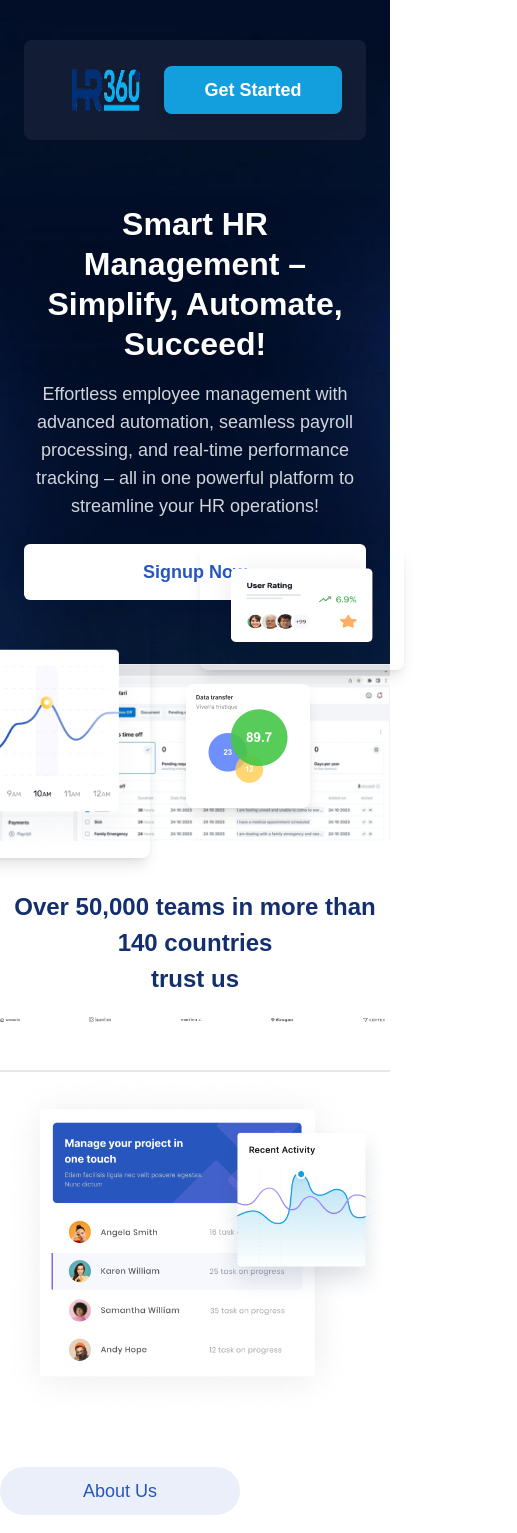
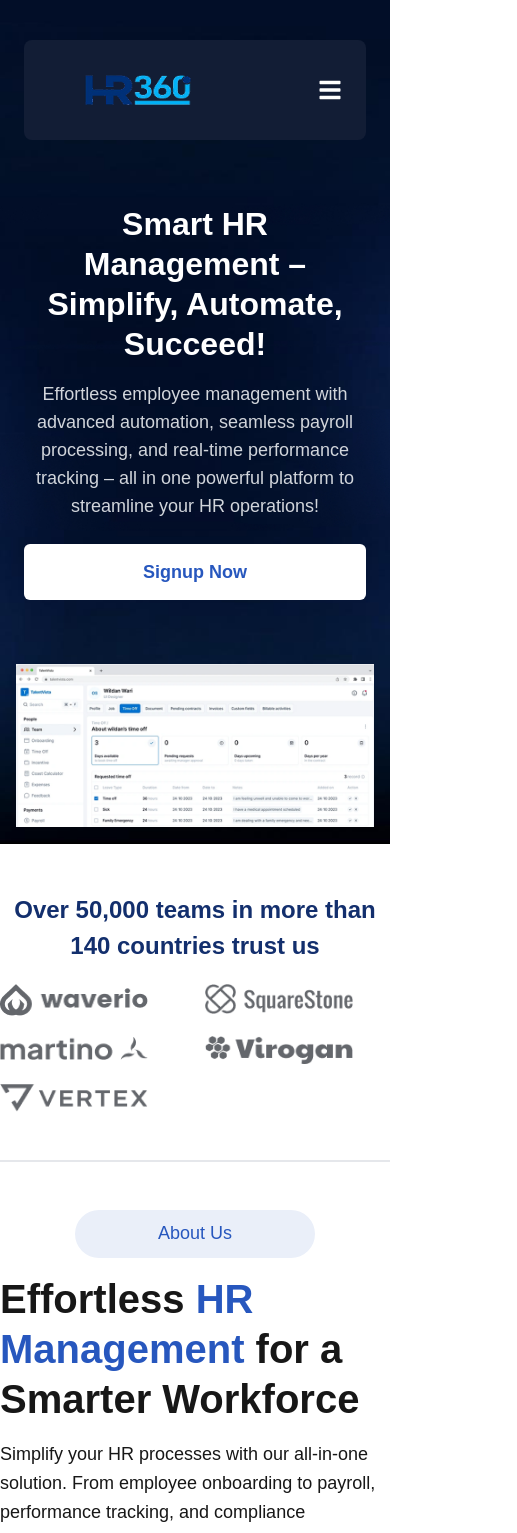
Before and after one commit to borhanphp/smarthr, a Next.js app: page / in a window 390 px wide. Shown: the top 1533 px of the page, 517 px wide, since content can reach past the window. Built offline with nearby package versions, Linux system fonts and the light colour scheme.

Commit message:
udated for responsive design

```diff
--- a/app/page.js
+++ b/app/page.js
@@ -1,12 +1,14 @@
 "use client";
 import Head from "next/head";
 import PackageCard from "@/components/PackageCard";
-import { FaPhone, FaMapMarkerAlt } from "react-icons/fa";
+import { FaPhone, FaMapMarkerAlt, FaBars, FaTimes } from "react-icons/fa";
 import { useState } from "react";
 
 export default function Home() {
   const [isMonthly, setIsMonthly] = useState(true);
   const [activeTab, setActiveTab] = useState("Employee");
+  const [isMenuOpen, setIsMenuOpen] = useState(false);
+
   const packages = [
     {
       name: "LITE",
@@ -52,95 +54,96 @@ export default function Home() {
     },
   ];
 
+  const manus = [
+    { name: "Features" },
+    { name: "Pricing" },
+    { name: "Blogs" },
+    { name: "About Us" },
+    { name: "Contact Us" },
+  ];
+
   return (
-    <div className="min-h-screen px-0 sm:px-6 bg-white lg:px-0">
+    <div className="min-h-screen px-0 sm:px-6 bg-white lg:px-0 overflow-x-hidden">
       <div
-        className=""
-        style={{
-          backgroundImage: "url('/bg1.jpg')",
-          backgroundSize: "cover",
-          backgroundRepeat: "no-repeat",
-          backgroundPosition: "center center",
-        }}
+        className="relative w-full min-h-screen bg-cover bg-center"
+        style={{ backgroundImage: "url('/bg1.jpg')" }}
       >
         {/* Hero Section */}
-        <section className="text-center px-6 relative">
-          <div className="pt-10 pb-16 ">
+        <section className="text-center px-6 relative max-w-7xl mx-auto">
+          <div className="pt-10 pb-16">
             {/* Navbar */}
             <nav className="flex w-full h-[100px] justify-between items-center p-6 max-w-7xl mx-auto bg-[#121d35] rounded-lg">
               <div className="text-2xl font-bold text-blue-400">
-                <img src="/mainlogo.png" className="w-[220px] h-[140px]" />
+                <img
+                  src="/mainlogo.png"
+                  className="w-[180px] h-[100px] md:w-[220px] md:h-[140px]"
+                  alt="Logo"
+                />
               </div>
-              <div className="space-x-6 hidden md:flex">
+
+              {/* Desktop Menu */}
+              <div className="hidden md:flex space-x-6 items-center">
+                {manus?.map((item) => (
                   <a
-                  href="#features"
-                  className="text-white text-lg font-medium hover:text-blue-400"
+                    key={item?.name}
+                    href={`#${item?.name?.toLowerCase().replace(/\s+/g, "")}`}
                     onClick={(e) => {
                       e.preventDefault();
                       document
-                      .getElementById("features")
+                        .getElementById(item?.name)
                         .scrollIntoView({ behavior: "smooth" });
                     }}
+                    className="text-white text-lg font-medium hover:text-blue-400"
                   >
-                  Features
+                    {item?.name}
                   </a>
+                ))}
+                {/* Desktop "Get Started" Button */}
+                <button className="bg-[#139FDD] w-[220px] h-[48px] text-[18px] text-white px-6 py-2 rounded-lg text-lg font-semibold shadow-lg">
+                  Get Started
+                </button>
+              </div>
+
+              {/* Mobile Menu Button */}
+              <button
+                className="md:hidden text-white text-2xl"
+                onClick={() => setIsMenuOpen(!isMenuOpen)}
+              >
+                {isMenuOpen ? <FaTimes /> : <FaBars />}
+              </button>
+            </nav>
+
+            {/* Mobile Menu */}
+            {isMenuOpen && (
+              <div className="md:hidden absolute top-[100px] left-0 w-full bg-[#121d35] p-6 rounded-lg z-50 flex flex-col gap-4">
+                {manus?.map(
+                  (item) => (
                     <a
-                  href="#pricing"
-                  className="text-white text-lg font-medium hover:text-blue-400"
+                      key={item?.name}
+                      href={`#${item?.name?.toLowerCase().replace(/\s+/g, "")}`}
+                      className="block text-white text-lg font-medium py-2 hover:text-blue-400"
                       onClick={(e) => {
                         e.preventDefault();
                         document
-                      .getElementById("pricing")
+                          .getElementById(item?.name)
                           .scrollIntoView({ behavior: "smooth" });
+                          setIsMenuOpen(false);
                       }}
                     >
-                  Pricing
+                      {item?.name}
                     </a>
-                <a
-                  href="#blogs"
-                  className="text-white text-lg font-medium hover:text-blue-400"
-                  onClick={(e) => {
-                    e.preventDefault();
-                    document
-                      .getElementById("blogs")
-                      .scrollIntoView({ behavior: "smooth" });
-                  }}
-                >
-                  Blogs
-                </a>
-                <a
-                  href="#aboutus"
-                  className="text-white text-lg font-medium hover:text-blue-400"
-                  onClick={(e) => {
-                    e.preventDefault();
-                    document
-                      .getElementById("aboutus")
-                      .scrollIntoView({ behavior: "smooth" });
-                  }}
-                >
-                  About Us
-                </a>
-                <a
-                  href="#contact"
-                  className="text-white text-lg font-medium hover:text-blue-400"
-                  onClick={(e) => {
-                    e.preventDefault();
-                    document
-                      .getElementById("contact")
-                      .scrollIntoView({ behavior: "smooth" });
-                  }}
-                >
-                  Contact Us
-                </a>
-              </div>
-              <button className="bg-[#139FDD] w-full md:w-[220px] h-[48px] text-[18px] text-white px-6 py-2 rounded-lg text-lg font-semibold shadow-lg">
+                  )
+                )}
+                {/* Mobile "Get Started" Button */}
+                <button className="bg-[#139FDD] w-full h-[48px] text-[18px] text-white px-6 py-2 rounded-lg text-lg font-semibold shadow-lg">
                   Get Started
                 </button>
-            </nav>
+              </div>
+            )}
           </div>
 
           <h1 className="text-[32px] md:text-[56px] font-bold leading-tight text-white text-center">
-            Smart HR Management – <br />{" "}
+            Smart HR Management – <br />
             <span className="">Simplify, Automate, Succeed!</span>
           </h1>
           <p className="mt-4 text-lg max-w-2xl mx-auto text-gray-300 text-center">
@@ -151,30 +154,29 @@ export default function Home() {
           <button className="mt-6 w-full md:w-[220px] text-[#2757BE] h-[56px] bg-white text-[18px] px-6 py-3 rounded-md font-bold hover:bg-gray-200">
             Signup Now
           </button>
-          {/* Floating UI Elements */}
         </section>
 
         {/* Image Section */}
-        <div className="mt-16 flex justify-center relative">
+        <div className="mt-16 flex flex-wrap justify-center relative gap-6 px-4">
           <img
             src="/image5.png"
             alt="Dashboard Screenshot"
-            className="h-auto w-full max-w-[800px]"
+            className="w-full max-w-[800px] h-auto"
           />
           <img
             src="/Chart2.png"
             alt="Analytics"
-            className="absolute right-60 top-[-30px] w-60 shadow-lg rounded-lg"
+            className="absolute hidden md:block right-10 md:right-60 top-[-30px] w-40 md:w-60 shadow-lg rounded-lg"
           />
           <img
             src="/user.png"
             alt="User Rating"
-            className="absolute w-[204px] h-[126px] top-[-120px] left-[200px]  shadow-lg rounded-lg"
+            className="absolute hidden md:block w-[150px] md:w-[204px] h-[100px] md:h-[126px] top-[-100px] left-[50px] md:left-[200px] shadow-lg rounded-lg"
           />
           <img
             src="/statistics.png"
             alt="Data Chart"
-            className="absolute right-20 top-[20px] w-100 h-124 shadow-lg rounded-lg"
+            className="absolute hidden md:block right-5 md:right-20 top-[20px] w-[80px] md:w-100 h-[100px] md:h-124 shadow-lg rounded-lg"
           />
         </div>
       </div>
@@ -183,25 +185,23 @@ export default function Home() {
       <section>
         <div className="bg-white text-black py-12 ">
           <div className="max-w-6xl mx-auto">
-            <div className="text-center text-[24px] font-[700] text-[#132f6d]">
-              Over 50,000 teams in more than 140 countries
-              <br />
-              trust us
+            <div className="text-center max-w-xl mx-auto text-[24px] font-[700] text-[#132f6d]">
+              Over 50,000 teams in more than 140 countries trust us
             </div>
-            <div className="flex items-center gap-16 justify-center mt-5">
-              <div>
+            <div className="grid md:grid-cols-5 grid-cols-4 gap-5 mt-5 place-content-center">
+              <div className="col-span-2 md:col-span-1">
                 <img src="/waverio.png" className="w-[80%] h-auto" />
               </div>
-              <div>
+              <div className="col-span-2 md:col-span-1">
                 <img src="/square.png" className="w-[80%] h-auto " />
               </div>
-              <div>
+              <div className="col-span-2 md:col-span-1">
                 <img src="/martino.png" className="w-[80%] h-auto " />
               </div>
-              <div>
+              <div className="col-span-2 md:col-span-1">
                 <img src="/virogan.png" className="w-[80%] h-auto " />
               </div>
-              <div>
+              <div className="col-span-2 md:col-span-1">
                 <img src="/vertex.png" className="w-[80%] h-auto " />
               </div>
             </div>
@@ -211,21 +211,26 @@ export default function Home() {
       <div className="border"></div>
 
       {/* about us section */}
-      <section id="aboutus">
+      <section id="About Us">
         <div className="bg-white ">
           <div className="grid grid-cols-1 md:grid-cols-2 max-w-6xl mx-auto">
-            <div className="col-span-1">
+            <div className="col-span-1 order-2 md:order-1">
               <img src="/Group2404.png" className="w-full h-auto" />
             </div>
-            <div className="col-span-1 py-12">
+            <div className="col-span-1 py-12 order-1 md:order-2">
+              <div className="flex justify-center md:justify-start">
                 <button className="rounded-full bg-[#eaeff9] text-center w-[240px] h-[48px] font-[500] mb-4">
                   <span className="text-[18px] font-[500] text-[#2757BE]">
                     About Us
                   </span>
                 </button>
+              </div>
+              <div className="flex justify-center">
                 <div className="font-[600] text-[40px] mb-4 leading-tight">
-                Effortless <span className="text-[#2757BE]">HR Management</span>{" "}
-                for a Smarter Workforce
+                  Effortless{" "}
+                  <span className="text-[#2757BE]">HR Management </span> for a
+                  Smarter Workforce
+                </div>
               </div>
               <div className="text-[18px] font-[400] mb-4 leading-relaxed">
                 Simplify your HR processes with our all-in-one solution. From
@@ -234,6 +239,7 @@ export default function Home() {
                 operations, reduce manual work, and enhance productivity. Stay
                 organized, save time, and focus on what matters most your people
               </div>
+              <div className="flex justify-center md:justify-start">
                 <button className="rounded-sm bg-[#139fdd] text-center w-[240px] h-[48px] font-[500]">
                   <span className="text-[18px] font-[500] text-white">
                     Discover More
@@ -242,13 +248,14 @@ export default function Home() {
               </div>
             </div>
           </div>
+        </div>
       </section>
 
       {/* features section */}
 
-      <section id="features" className="">
+      <section id="Features" className="">
         <div className="bg-white py-12">
-          <div className="font-[600] text-[40px] mb-4 leading-tight max-w-xl mx-auto text-center">
+          <div className="font-[600] text-[40px] mb-4 max-w-xl mx-auto text-center">
             Powerful Features for Seamless{" "}
             <span className="text-[#2757BE]">HR Management</span>
           </div>
@@ -396,7 +403,10 @@ export default function Home() {
               )}
               {activeTab === "Attendance" && (
                 <>
-                    <img src="/attendence.png" className="w-full h-auto mt-20 justify-center" />
+                  <img
+                    src="/attendence.png"
+                    className="w-full h-auto mt-20 justify-center"
+                  />
                 </>
               )}
               {activeTab === "Leaves" && (
@@ -415,7 +425,7 @@ export default function Home() {
       </section>
 
       {/* package section */}
-      <section className="bg-white pb-10" id="pricing">
+      <section className="bg-white pb-10" id="Pricing">
         <div className="max-w-6xl mx-auto">
           <div className="bg-white py-6">
             <div className="container mx-auto px-4">
@@ -464,7 +474,7 @@ export default function Home() {
       </section>
       {/* contract section */}
       <section
-        id="contact"
+        id="Contact Us"
         className="bg-blue-600 text-white py-16 px-6 lg:px-20 flex flex-col lg:flex-row items-center lg:items-start"
         style={{
           backgroundImage: "url('/BG.png')",
@@ -474,9 +484,9 @@ export default function Home() {
         }}
       >
         {/* Left Side */}
-        <div className="lg:w-1/2 space-y-6">
-          <div className=" w-[550px] h-[600px] space-y-10">
-            <h2 className="text-[52px] font-[600]">
+        <div className="lg:w-1/2 w-full space-y-6">
+          <div className="max-w-lg space-y-10">
+            <h2 className="text-3xl md:text-4xl lg:text-5xl font-semibold">
               Feel free to contact us to learn more.
             </h2>
             <div className="space-y-8">
@@ -499,13 +509,13 @@ export default function Home() {
                 </div>
               </div>
             </div>
-            <div className="w-[398] h-[192]">
-              <p className="text-gray-200 mt-4">
+            <div className="space-y-4">
+              <p className="text-gray-200">
                 "We are always ready to help you with any mortgage issue. We
                 provide the only loan you need at low interest rates. You can
                 safely make a mortgage agreement with us."
               </p>
-              <div className="flex items-center space-x-4 mt-4">
+              <div className="flex items-center space-x-4">
                 <img
                   src="/Ellipse.jpg"
                   alt="Jenny Wilson"
@@ -521,64 +531,53 @@ export default function Home() {
         </div>
 
         {/* Right Side */}
-        <div className="bg-white w-[636px] h-[599px] text-black p-8 rounded-lg shadow-lg lg:w-1/2 mt-12 lg:mt-0">
+        <div className="bg-white w-full max-w-lg text-black p-8 rounded-lg shadow-lg mt-12 lg:mt-0">
           <h3 className="text-2xl font-bold mb-6 text-center">
             Contact With Us
           </h3>
           <form className="space-y-6 mt-6">
-            <div className="flex items-center gap-11 justify-center">
-              <div className="">
-                <label className="text-[14px]">Name*</label>
-                <br />
+            <div className="grid grid-cols-1 md:grid-cols-2 gap-6">
+              <div>
+                <label className="text-sm">Name*</label>
                 <input
                   type="text"
-                  placeholder=""
-                  className="w-[275px] p-2 mt-2 h-[50px] border border-gray-300 rounded-none"
+                  className="w-full p-2 mt-2 h-12 border border-gray-300 rounded"
                   required
                 />
               </div>
-              <div className="">
-                <label className="text-[14px]">Number*</label>
-                <br />
+              <div>
+                <label className="text-sm">Number*</label>
                 <input
                   type="text"
-                  placeholder=""
-                  className="w-[275px] p-2 mt-2 h-[50px] border border-gray-300 rounded-none"
+                  className="w-full p-2 mt-2 h-12 border border-gray-300 rounded"
                   required
                 />
               </div>
             </div>
-            <div className="flex items-center gap-11 justify-center">
-              <div className="">
-                <label className="text-[14px]">Email*</label>
-                <br />
+            <div className="grid grid-cols-1 md:grid-cols-2 gap-6">
+              <div>
+                <label className="text-sm">Email*</label>
                 <input
-                  type="text"
-                  placeholder=""
-                  className="w-[275px] p-2 mt-2 h-[50px] border border-gray-300 rounded-none"
+                  type="email"
+                  className="w-full p-2 mt-2 h-12 border border-gray-300 rounded"
                   required
                 />
               </div>
-              <div className="">
-                <label className="text-[14px]">Subject</label>
-                <br />
+              <div>
+                <label className="text-sm">Subject</label>
                 <input
                   type="text"
-                  placeholder=""
-                  className="w-[275px] p-2 mt-2 h-[50px] border border-gray-300 rounded-none"
-                  required
+                  className="w-full p-2 mt-2 h-12 border border-gray-300 rounded"
                 />
               </div>
             </div>
-            <div className="ml-2 text-center">
-              <label className="text-[14px]">Your Message</label>
-              <br />
+            <div>
+              <label className="text-sm">Your Message</label>
               <textarea
-                placeholder="Your Message"
-                className="w-[600px] p-2 border border-gray-300 rounded-lg h-28"
+                className="w-full p-2 mt-2 h-28 border border-gray-300 rounded"
                 required
               ></textarea>
-              <button className="w-[600px] h-[60px] text-center justify-center text-[16px] font-[600] mt-10 bg-[#2757be] text-white py-3 rounded-md hover:bg-blue-700">
+              <button className="w-full h-14 text-lg font-semibold mt-6 bg-blue-700 text-white rounded-md hover:bg-blue-800">
                 Send Message
               </button>
             </div>
@@ -588,10 +587,10 @@ export default function Home() {
 
       {/* Footer */}
       <footer className="bg-[#000f2f] text-white py-20 px-4 sm:px-6 lg:px-20">
-        <div className="grid grid-cols-1 md:grid-cols-4 gap-10">
-          <div className="mt-[-36px]">
-            <div className="">
-              <img src="/mainlogo.png" className="w-[120] h-[75px]" />
+        <div className="grid grid-cols-1 md:grid-cols-2 lg:grid-cols-4 gap-10">
+          <div>
+            <div>
+              <img src="/mainlogo.png" className="w-30 h-20" alt="Main Logo" />
             </div>
             <p className="mt-4 text-gray-400">
               There are many variations of passages of Lorem the Ipsum available
@@ -600,10 +599,10 @@ export default function Home() {
             <div className="mt-4 flex border border-gray-400 rounded-sm overflow-hidden">
               <input
                 type="text"
-                placeholder=""
-                className="px-4 py-2 w-full bg-white text-white focus:outline-none"
+                placeholder="Enter your email"
+                className="px-4 py-2 w-full bg-white text-black focus:outline-none"
               />
-              <button className="bg-[#2757be] px-6 font-[600] w-[120px] text-[14px] h-[40px] text-white">
+              <button className="bg-[#2757be] px-6 font-semibold w-[120px] text-sm h-[40px] text-white">
                 Subscribe
               </button>
             </div>
@@ -613,7 +612,7 @@ export default function Home() {
             <ul className="text-gray-400 space-y-2">
               <li>Incident Responder</li>
               <li>Secure Managed IT</li>
-              <li>Check website Url</li>
+              <li>Check website URL</li>
               <li>Locker Security</li>
             </ul>
           </div>
@@ -621,7 +620,7 @@ export default function Home() {
             <h3 className="text-lg font-semibold mb-4">About Us</h3>
             <ul className="text-gray-400 space-y-2">
               <li>Payment Plans</li>
-              <li>Make saving More</li>
+              <li>Make Saving More</li>
               <li>Tax Calculator</li>
               <li>Talk To Us</li>
             </ul>
```
Lines whose indentation alone changed are shown as unchanged.
